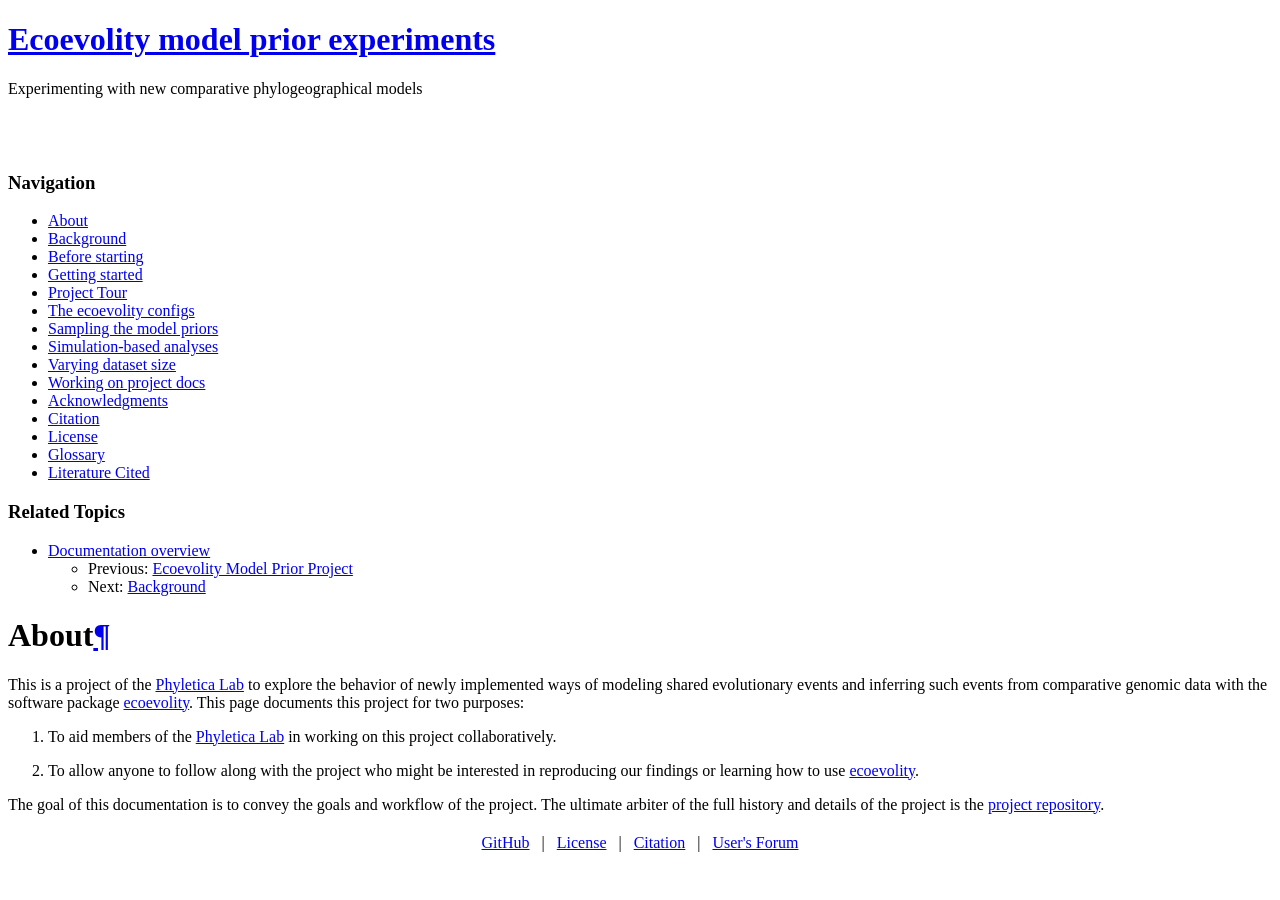
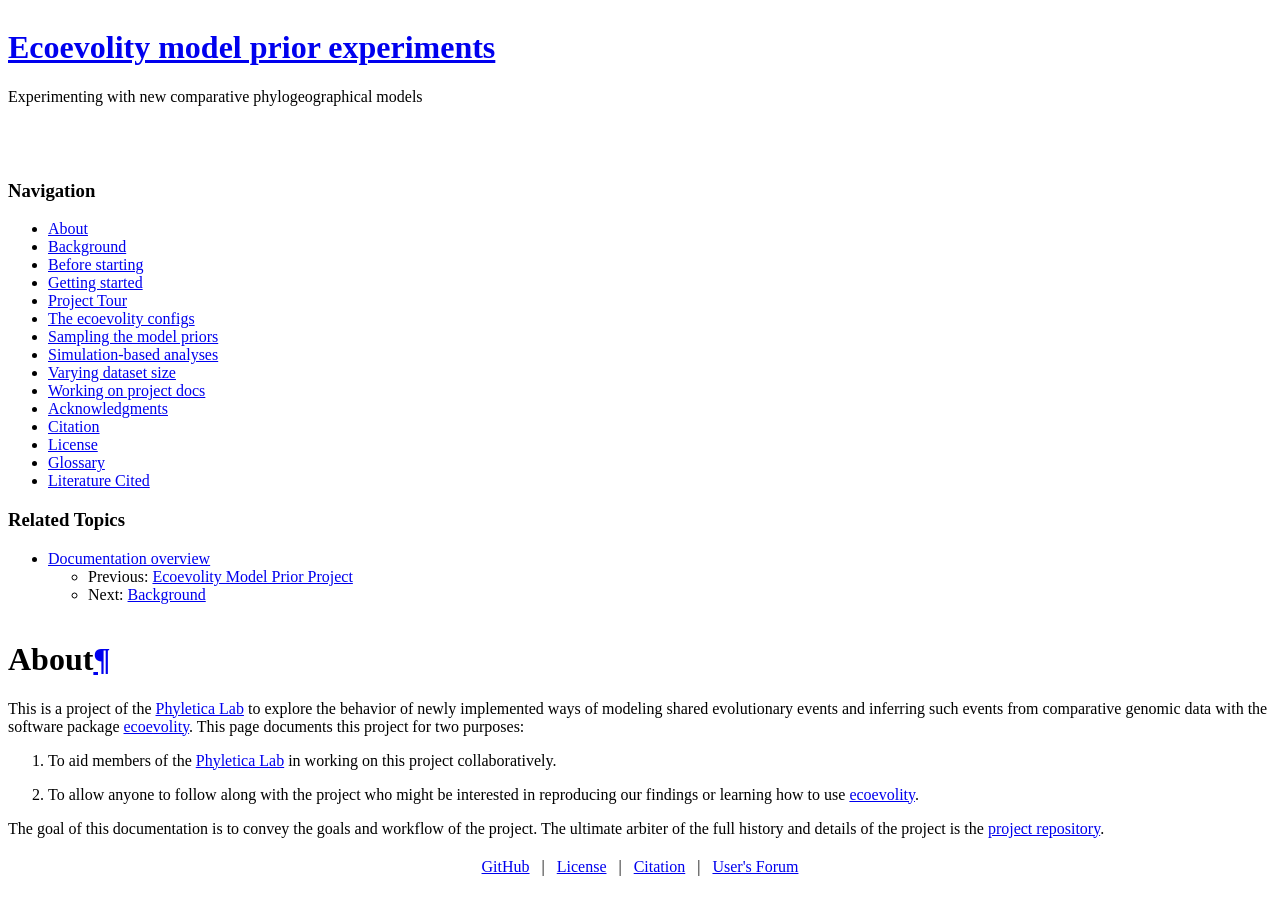

Updating documentation at 2021-02-03 02:47:13

--- a/docs/_static/custom.css
+++ b/docs/_static/custom.css
@@ -5,3 +5,8 @@ div.footer {
     color: {{ theme_footer_text }};
     text-align: center;
 }
+
+div.sphinxsidebar {
+    max-height: 100%;
+    overflow-y: auto;
+}
